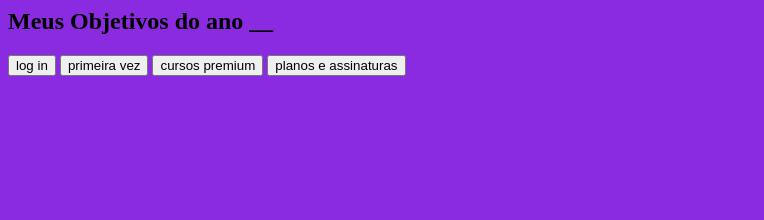
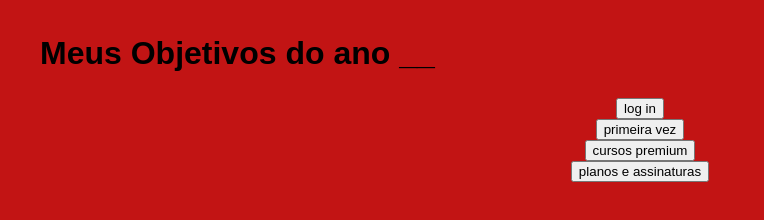
Before and after one commit to FABRICELOU/JUJUBA1, a plain HTML site: page index.html in a window 1280 px wide. Shown: the whole page, without its empty margins (0-764 px from the left). Drawn offline with Linux system fonts and the light colour scheme.

Commit message:
08/05/2024

```diff
--- a/stily.css
+++ b/stily.css
@@ -1,8 +1,31 @@
-:root{}
+:root{
+    --cor-de-fundo: rgb(194, 20, 20);
+    --verde: rgb(63, 236, 63);
+    --branco: rgb(0, 0, 0) ;
+    --botao-ativo: rgba(157, 255, 0, 0.719);
+    --botao-inativo: rgb(243, 29, 243);
+    --texto-de-fundo: rgb(255, 217, 0);
+}
+body {
+    background-color: var(--cor-de-fundo);
+    color: var(--brnaco );
+    font-family:"chakra petch", sans-serif;
+}
+.conteudo-principal{
+    display: flex ;
 
-
-body{background-color: blueviolet;}
-
-.img {
-    width: 20px;
-    height: 20px;}
+    flex-direction:column;
+    justify-content: center;
+    align-items: center;
+    max-width: 1200px;
+    width: 100%;
+    margin:0 auto;
+}
+.titulo-principal{
+    text-align: left;
+    width: 100%;
+    font-size: 32px;
+}
+..titulo-principal span{
+    color: var(--verde)
+}
```
Also changed, not shown: index.html (+1 -1 lines).
